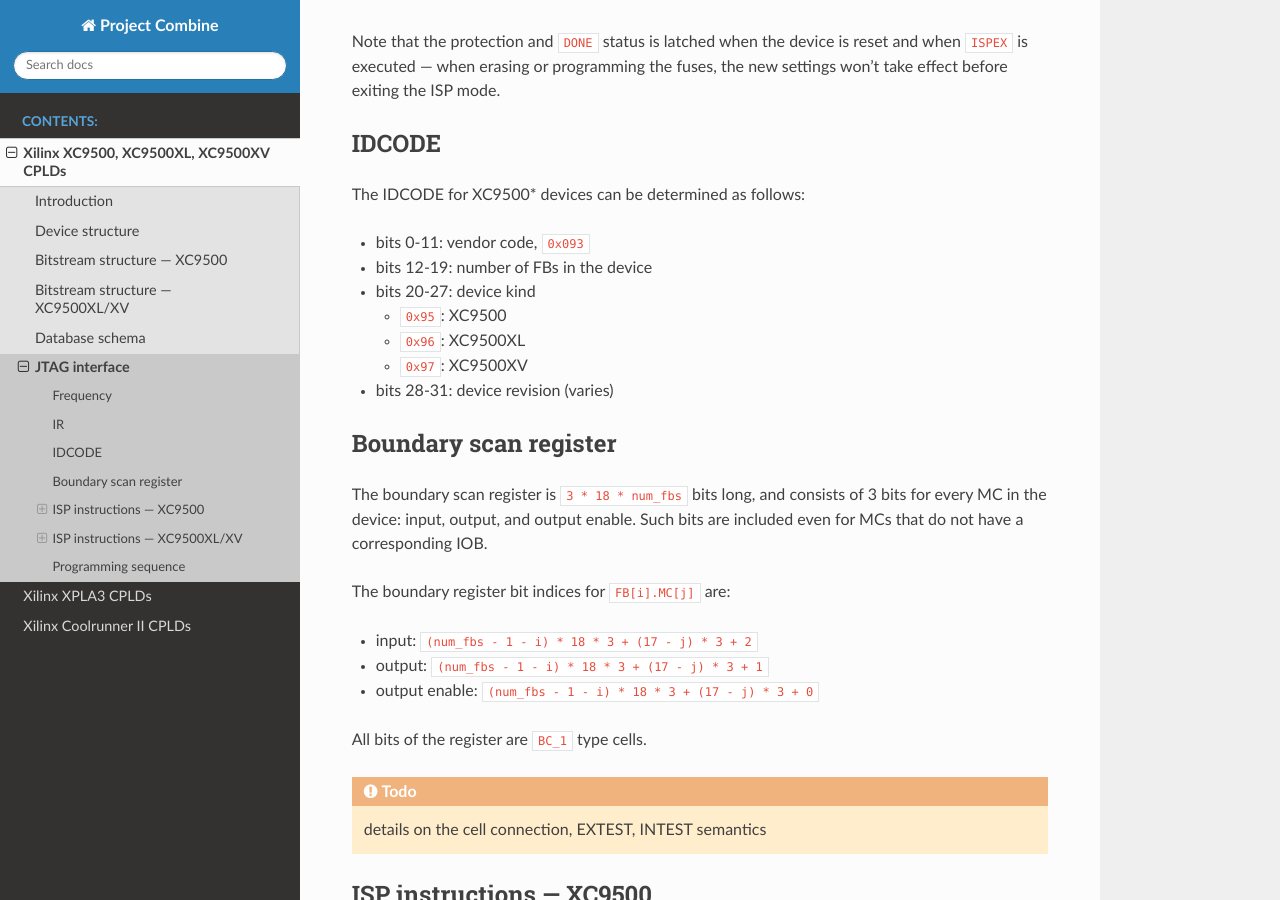
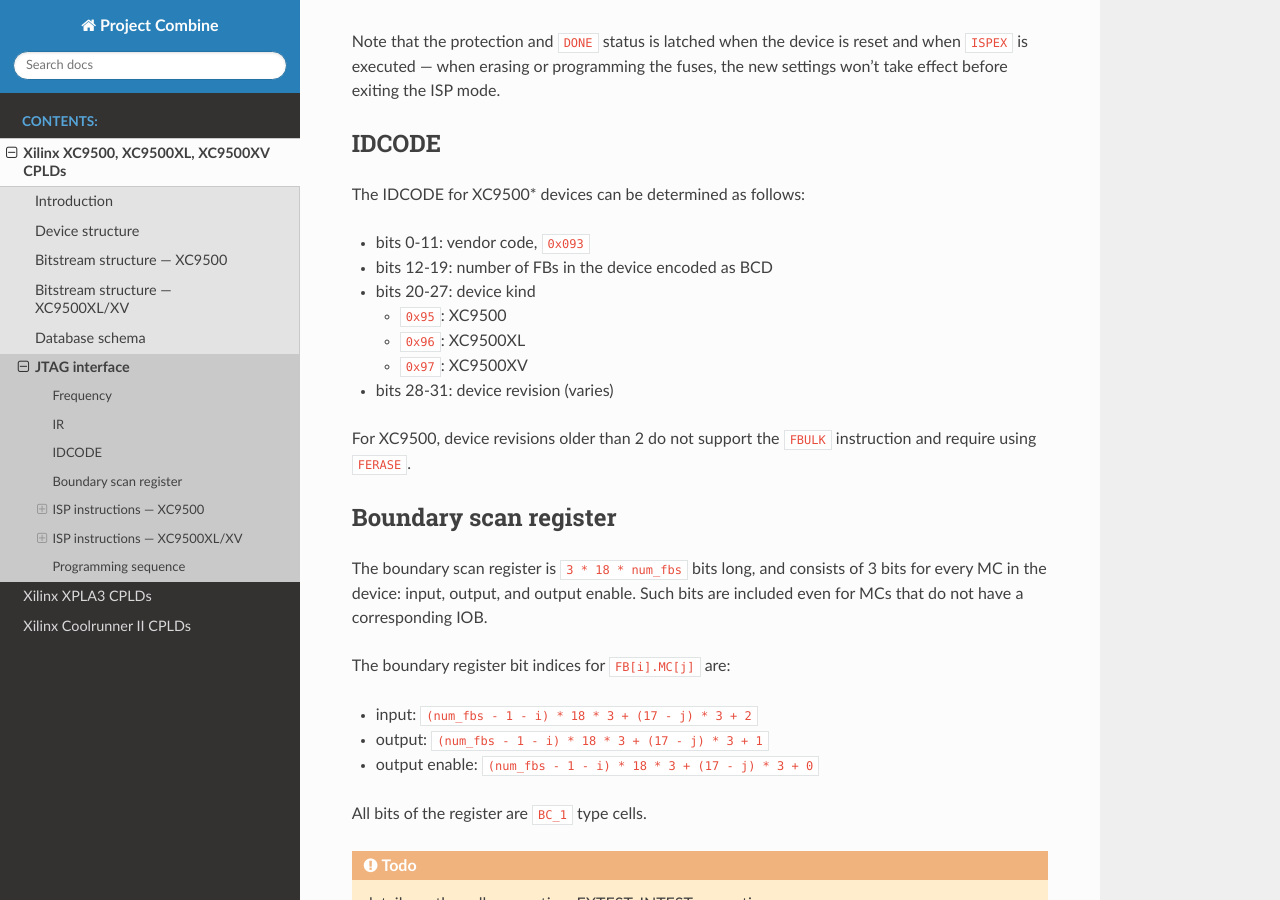
Before and after one commit to prjunnamed/prjcombine, a Sphinx documentation site: the page built from docs/xc9500/jtag.rst, in a window 1280 px wide and 900 px high, scrolled down 1319 px. Built offline with Sphinx 7.4.7 and the Read the Docs theme 2.0.0, drawn with Linux system fonts in a browser that asks for light colours; some of the changed text lies outside the part shown.

Commit message:
xc9500: fix IDCODE, document old revision

```diff
--- a/docs/xc9500/jtag.rst
+++ b/docs/xc9500/jtag.rst
@@ -23,7 +23,7 @@
 ``11101001`` ``ISPENC``   ``ISPENABLE``        XC9500XL/XV only
 ``11101010`` ``FPGM``     ``ISPCONFIGURATION``
 ``11101011`` ``FPGMI``    ``ISPDATA``
-``11101100`` ``FERASE``   ``ISPCONFIGURATION`` XC9500 only
+``11101100`` ``FERASE``   ``ISPCONFIGURATION`` XC9500 revision 2 and up only
 ``11101100`` ``FERASE``   ``ISPADDRESS``       XC9500XL/XV only
 ``11101101`` ``FBULK``    ``ISPCONFIGURATION`` XC9500 only
 ``11101101`` ``FBULK``    ``ISPADDRESS``       XC9500XL/XV only
@@ -58,7 +58,7 @@
 The IDCODE for XC9500* devices can be determined as follows:
 
 - bits 0-11: vendor code, ``0x093``
-- bits 12-19: number of FBs in the device
+- bits 12-19: number of FBs in the device encoded as BCD
 - bits 20-27: device kind
 
   - ``0x95``: XC9500
@@ -66,6 +66,9 @@
   - ``0x97``: XC9500XV
 
 - bits 28-31: device revision (varies)
+
+For XC9500, device revisions older than 2 do not support the ``FBULK`` instruction and
+require using ``FERASE``.
 
 
 Boundary scan register
@@ -183,6 +186,9 @@
   wire-AND area)
 - ``FBULK``: erases either all main areas on the device at once, or all UIM wire-AND areas
   at once
+
+Note that the ``FBULK`` instruction is not supported on (rarely seen) XC9500 devices with
+revision older than 2.
 
 An erase operation is triggered by the following sequence:
 
```
Also changed, not shown: 7 other files.
